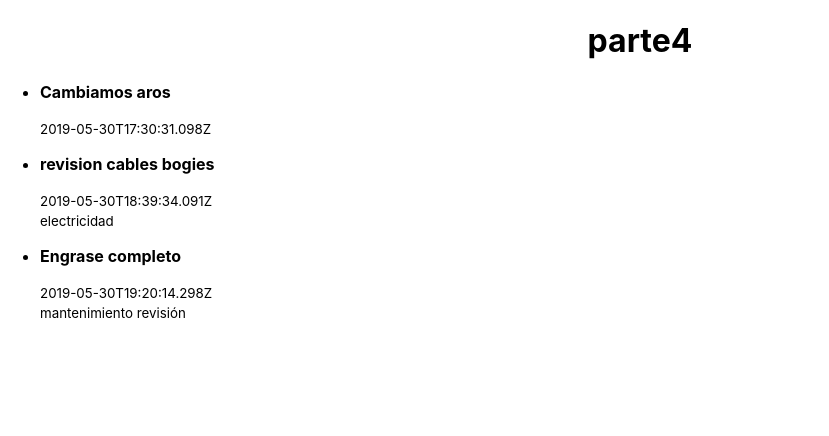
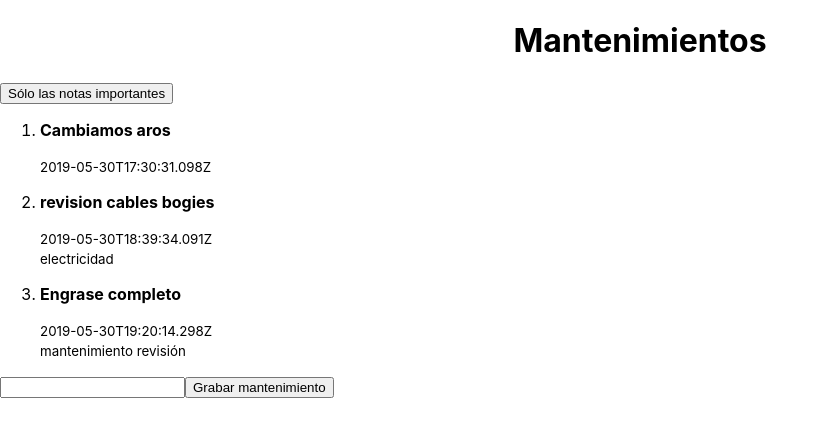
Before and after one commit to apllopis/app, a React (Create React App) app: page / in a window 1280 px wide. Shown: the top 436 px of the page, without its empty margins (0-829 px from the left). Built offline with nearby package versions, Linux system fonts and the light colour scheme.

Commit message:
formularios clase4 🍟

```diff
--- a/src/App.js
+++ b/src/App.js
@@ -4,32 +4,41 @@
  * se tiene que importar como :
  *  import {Note} from "./components/Note.js"
  */
+import { useState } from "react";
 import "./App.css";
 import Note from "./components/Note";
-const notes = [
-  {
-    id: 12,
-    content: "Cambiamos aros",
-    date: "2019-05-30T17:30:31.098Z",
-    important: true,
-  },
-  {
-    id: 13,
-    content: "revision cables bogies",
-    date: "2019-05-30T18:39:34.091Z",
-    important: false,
-    categories: ["electricidad"],
-  },
-  {
-    id: 14,
-    content: "Engrase completo",
-    date: "2019-05-30T19:20:14.298Z",
-    important: true,
-    categories: ["mantenimiento", "revisión"],
-  },
-];
 
-function App() {
+/**  Se pasa una props a App y si no le llega
+ * nada se crea como un array vacío
+ */
+function App({ notes = [] }) {
+  const [notas, setNotas] = useState(notes);
+  const [nuevaNota, setNuevaNota] = useState("");
+  const [showAll, setShowAll] = useState(true);
+  const handleChange = (event) => {
+    setNuevaNota(event.target.value);
+  };
+
+  const handleShowAll = () => {
+    setShowAll(() => !showAll);
+  };
+  const handleSubmit = (event) => {
+    event.preventDefault();
+    const notaToAddToState = {
+      id: notas.length + 1,
+      content: nuevaNota,
+      date: new Date().toISOString(),
+      important: Math.random() < 0.55, // para que varíe
+      categories: ["mantenimiento"],
+    };
+    /**  [notas.concat(notaToAddToState)]
+     *  version con concat
+     */
+
+    setNotas([...notas, notaToAddToState]);
+    setNuevaNota("");
+  };
+
   /**
    * la key en el elemento mas alto en este caso
    * en el elemnto <Note />
@@ -39,12 +48,23 @@ function App() {
    * por
    * {notes.map(note=> (.....))}
    *  si solo está el  return  en la función
+   *
+   * Poner en el campo input value para que react controle el imput
+   * en lugar del DOM
    */
   return (
     <div>
-      <h1>parte4</h1>
-      <ul>
-        {notes.map((note) => (
+      <h1>Mantenimientos</h1>
+      <button onClick={handleShowAll}>
+        {showAll ? "Sólo las notas importantes" : "Todas las notas"}
+      </button>
+      <ol>
+        {notas
+          .filter((note) => {
+            if (showAll === true) return true;
+            return note.important === true;
+          })
+          .map((note) => (
             <Note
               categories={note.categories}
               content={note.content}
@@ -52,7 +72,11 @@ function App() {
               key={note.id}
             />
           ))}
-      </ul>
+      </ol>
+      <form onSubmit={handleSubmit}>
+        <input type="text" onChange={handleChange} value={nuevaNota} />
+        <button>Grabar mantenimiento</button>
+      </form>
     </div>
   );
 }
--- a/src/index.js
+++ b/src/index.js
@@ -2,4 +2,27 @@ import React from "react";
 import ReactDOM from "react-dom";
 import "./index.css";
 import App from "./App";
-ReactDOM.render(<App />, document.getElementById("root"));
+const notes = [
+  {
+    id: 12,
+    content: "Cambiamos aros",
+    date: "2019-05-30T17:30:31.098Z",
+    important: true,
+  },
+  {
+    id: 13,
+    content: "revision cables bogies",
+    date: "2019-05-30T18:39:34.091Z",
+    important: false,
+    categories: ["electricidad"],
+  },
+  {
+    id: 14,
+    content: "Engrase completo",
+    date: "2019-05-30T19:20:14.298Z",
+    important: true,
+    categories: ["mantenimiento", "revisión"],
+  },
+];
+const rootElement = document.getElementById("root");
+ReactDOM.render(<App notes={notes} />, rootElement);
```
Lines whose indentation alone changed are shown as unchanged.
